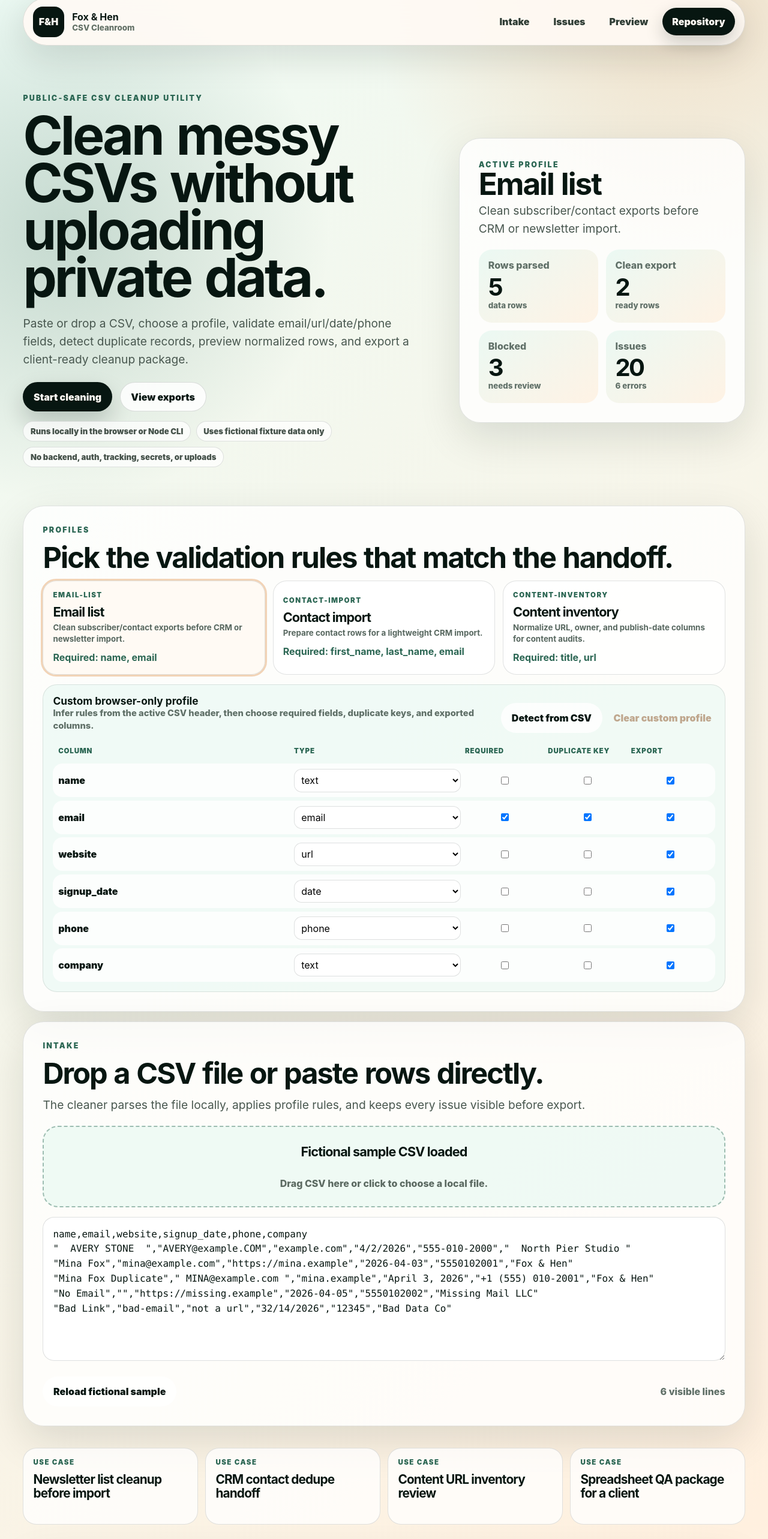
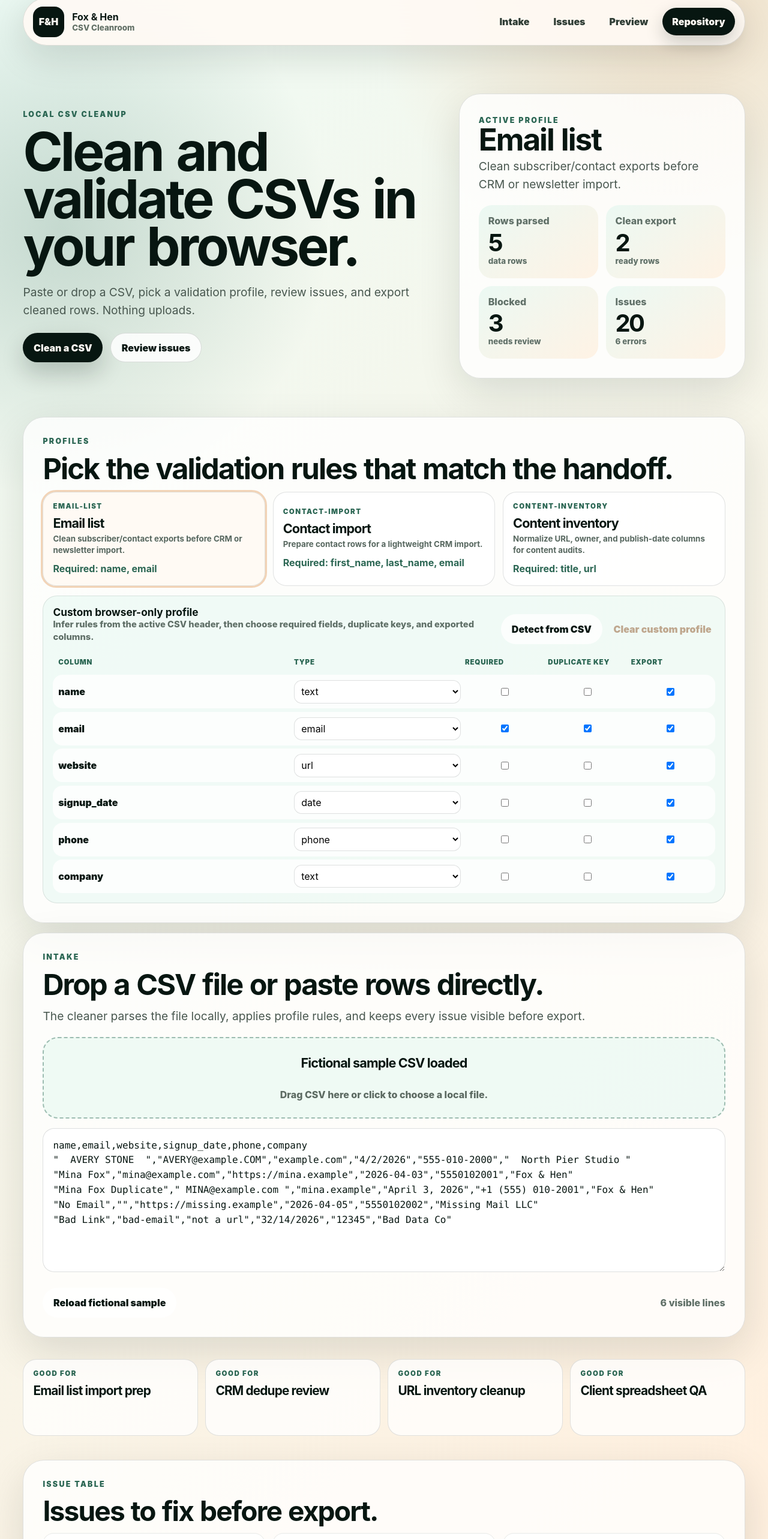
Before and after one commit to foxandhenllc/foxhen-csv-cleanroom, a React (Vite) app: page / in a window 1280 px wide. Shown: the part 36-2602 px from the top of the page at 60% size. Built offline with nearby package versions, Linux system fonts and the light colour scheme.

Commit message:
Tighten CSV Cleanroom product copy

```diff
--- a/src/App.tsx
+++ b/src/App.tsx
@@ -62,18 +62,14 @@ function App() {
       <main>
         <section className="hero">
           <div>
-            <p className="service-line">Public-safe CSV cleanup utility</p>
-            <h1>Clean messy CSVs without uploading private data.</h1>
+            <p className="service-line">Local CSV cleanup</p>
+            <h1>Clean and validate CSVs in your browser.</h1>
             <p className="lede">
-              Paste or drop a CSV, choose a profile, validate email/url/date/phone fields, detect duplicate records,
-              preview normalized rows, and export a client-ready cleanup package.
+              Paste or drop a CSV, pick a validation profile, review issues, and export cleaned rows. Nothing uploads.
             </p>
             <div className="hero-actions">
-              <a className="primary-action" href="#intake">Start cleaning</a>
-              <a className="secondary-action" href="#export">View exports</a>
-            </div>
-            <div className="credibility-strip" aria-label="Public demo safeguards">
-              {publicSafeNotes.map((note) => <span key={note}>{note}</span>)}
+              <a className="primary-action" href="#intake">Clean a CSV</a>
+              <a className="secondary-action" href="#issues">Review issues</a>
             </div>
           </div>
           <aside className="hero-console">
@@ -109,7 +105,7 @@ function App() {
         <section className="use-case-strip" aria-label="CSV Cleanroom use cases">
           {useCases.map((useCase) => (
             <article key={useCase}>
-              <span>Use case</span>
+              <span>Good for</span>
               <strong>{useCase}</strong>
             </article>
           ))}
@@ -124,14 +120,11 @@ function App() {
 
         <section className="panel public-safe-panel">
           <div>
-            <div className="section-kicker">Public-safe by design</div>
-            <h2>No backend, no secrets, no real data required.</h2>
+            <div className="section-kicker">Local by default</div>
+            <h2>Browser app plus local CLI. No backend required.</h2>
           </div>
           <div className="safety-list">
-            <span>Browser-only parsing</span>
-            <span>Static Vite build</span>
-            <span>CLI uses local files</span>
-            <span>MIT licensed</span>
+            {publicSafeNotes.map((note) => <span key={note}>{note}</span>)}
           </div>
         </section>
       </main>
--- a/src/components/IssueTable.tsx
+++ b/src/components/IssueTable.tsx
@@ -8,7 +8,7 @@ export function IssueTable({ issues }: IssueTableProps) {
   return (
     <section className="panel issue-panel" id="issues">
       <div className="section-kicker">Issue table</div>
-      <h2>Every validation finding stays audit-friendly.</h2>
+      <h2>Issues to fix before export.</h2>
       <div className="issue-list" role="list" aria-label="CSV validation findings">
         {issues.length === 0 ? (
           <p className="empty-note">No issues detected in the current CSV.</p>
--- a/src/components/PreviewTable.tsx
+++ b/src/components/PreviewTable.tsx
@@ -11,7 +11,7 @@ export function PreviewTable({ result }: PreviewTableProps) {
   return (
     <section className="panel preview-panel" id="preview">
       <div className="section-kicker">Clean preview</div>
-      <h2>Export-ready rows with safe normalization applied.</h2>
+      <h2>Clean rows ready to download.</h2>
       <div className="table-wrap">
         <table>
           <thead>
--- a/src/data/sampleCsv.ts
+++ b/src/data/sampleCsv.ts
@@ -6,14 +6,14 @@ export const sampleCsv = `name,email,website,signup_date,phone,company
 "Bad Link","bad-email","not a url","32/14/2026","12345","Bad Data Co"`;
 
 export const useCases = [
-  "Newsletter list cleanup before import",
-  "CRM contact dedupe handoff",
-  "Content URL inventory review",
-  "Spreadsheet QA package for a client",
+  "Email list import prep",
+  "CRM dedupe review",
+  "URL inventory cleanup",
+  "Client spreadsheet QA",
 ];
 
 export const publicSafeNotes = [
-  "Runs locally in the browser or Node CLI",
-  "Uses fictional fixture data only",
+  "Browser-only parsing",
+  "Local Node CLI included",
   "No backend, auth, tracking, secrets, or uploads",
 ];
```
Also changed, not shown: 1 other file (tests, documents, lock files or other folders).
